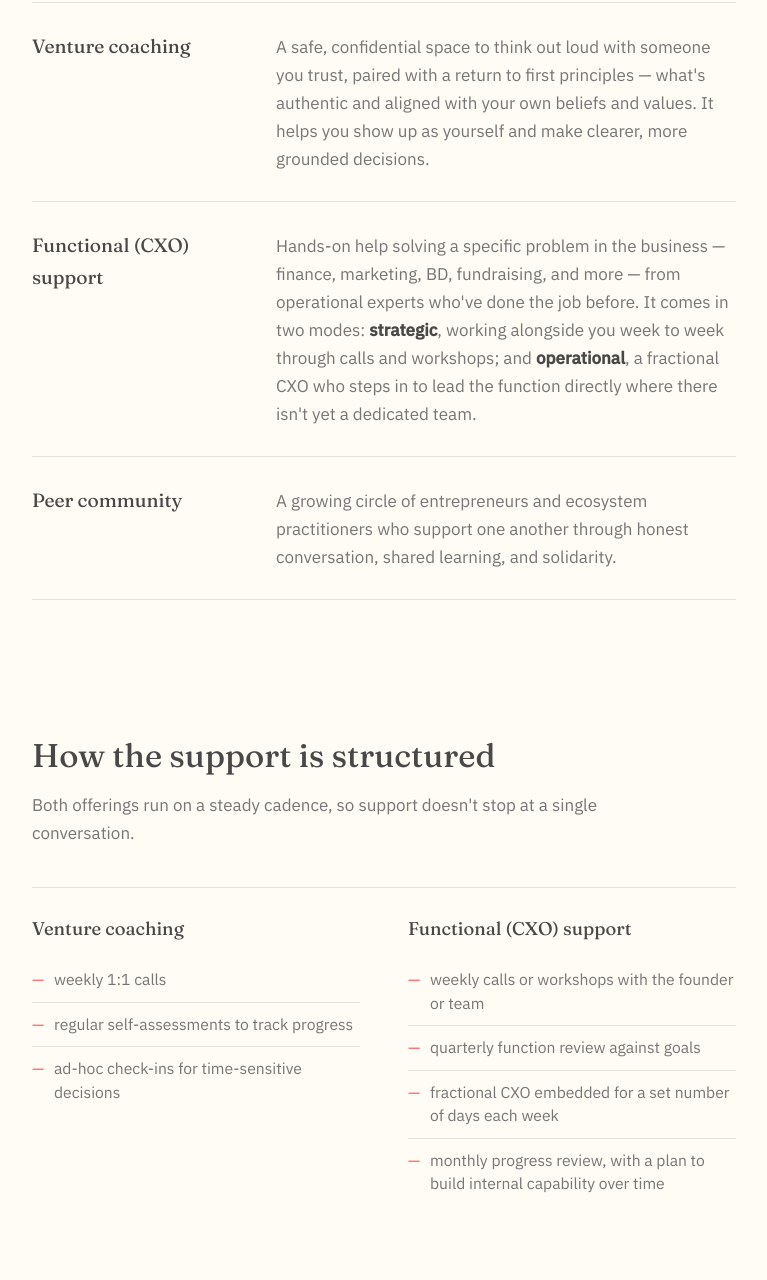
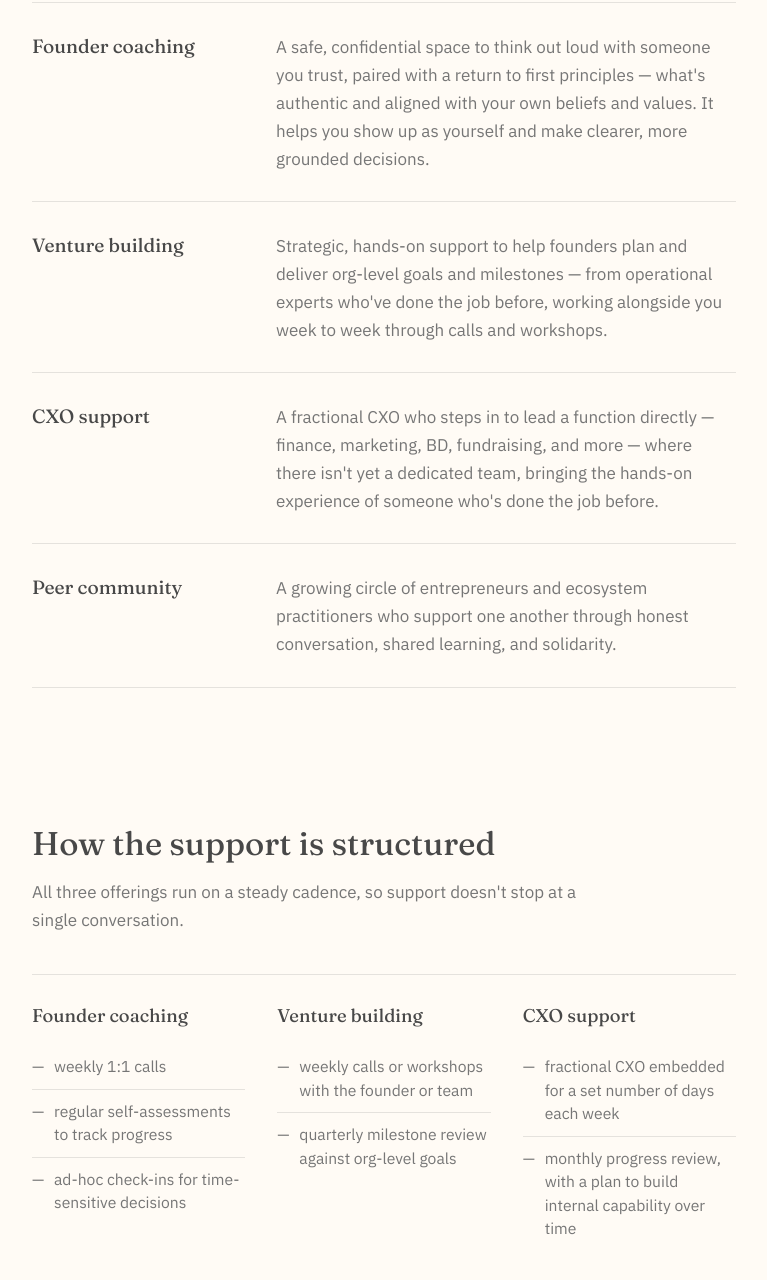
Before and after one commit to shreydeb/founders-first, a plain HTML site: page index.html in a window 1280 px wide. Shown: the part 1103-2383 px from the top of the page, without its empty margins (256-1023 px from the left). Drawn offline with Linux system fonts and the light colour scheme.

Commit message:
Add files via upload

```diff
--- a/index.html
+++ b/index.html
@@ -231,11 +231,11 @@
     content: "—";
     position: absolute;
     left: 0;
-    color: var(--rust);
+    color: var(--charcoal);
   }
 
   @media (min-width: 640px){
-    .structure-grid{ grid-template-columns: 1fr 1fr; gap: 0 48px; }
+    .structure-grid{ grid-template-columns: 1fr 1fr 1fr; gap: 0 32px; }
     .structure-col{ border-bottom: none; }
   }
 
@@ -360,7 +360,7 @@
 <main class="wrap">
 
   <section class="hero">
-    <div class="eyebrow">Venture support for early-stage founders</div>
+    <div class="eyebrow">venture support for early-stage impact founders</div>
     <h1>Building something meaningful is hard work .. you don't have to do it alone.</h1>
     <p class="lede">Founders First provides you a safe space to think out loud, paired with hands-on venture coaching to help you act. We work alongside entrepreneurs at every step — from the big strategic calls to the hard operational days — so you have both a place to be heard and real help getting things done.</p>
   </section>
@@ -376,12 +376,16 @@
     <p class="section-intro">Whether you're navigating growth, fundraising, team challenges, burnout, or the weight of building something meaningful — this is hands-on support, at every step, without pretence.</p>
     <div class="offer-list">
       <div class="offer">
-        <h3>Venture coaching</h3>
+        <h3>Founder coaching</h3>
         <p>A safe, confidential space to think out loud with someone you trust, paired with a return to first principles — what's authentic and aligned with your own beliefs and values. It helps you show up as yourself and make clearer, more grounded decisions.</p>
       </div>
       <div class="offer">
-        <h3>Functional (CXO) support</h3>
-        <p>Hands-on help solving a specific problem in the business — finance, marketing, BD, fundraising, and more — from operational experts who've done the job before. It comes in two modes: <b>strategic</b>, working alongside you week to week through calls and workshops; and <b>operational</b>, a fractional CXO who steps in to lead the function directly where there isn't yet a dedicated team.</p>
+        <h3>Venture building</h3>
+        <p>Strategic, hands-on support to help founders plan and deliver org-level goals and milestones — from operational experts who've done the job before, working alongside you week to week through calls and workshops.</p>
+      </div>
+      <div class="offer">
+        <h3>CXO support</h3>
+        <p>A fractional CXO who steps in to lead a function directly — finance, marketing, BD, fundraising, and more — where there isn't yet a dedicated team, bringing the hands-on experience of someone who's done the job before.</p>
       </div>
       <div class="offer">
         <h3>Peer community</h3>
@@ -392,10 +396,10 @@
 
   <section class="reveal">
     <h2>How the support is structured</h2>
-    <p class="section-intro">Both offerings run on a steady cadence, so support doesn't stop at a single conversation.</p>
+    <p class="section-intro">All three offerings run on a steady cadence, so support doesn't stop at a single conversation.</p>
     <div class="structure-grid">
       <div class="structure-col">
-        <h3>Venture coaching</h3>
+        <h3>Founder coaching</h3>
         <ul class="structure-list">
           <li>weekly 1:1 calls</li>
           <li>regular self-assessments to track progress</li>
@@ -403,10 +407,15 @@
         </ul>
       </div>
       <div class="structure-col">
-        <h3>Functional (CXO) support</h3>
+        <h3>Venture building</h3>
         <ul class="structure-list">
           <li>weekly calls or workshops with the founder or team</li>
-          <li>quarterly function review against goals</li>
+          <li>quarterly milestone review against org-level goals</li>
+        </ul>
+      </div>
+      <div class="structure-col">
+        <h3>CXO support</h3>
+        <ul class="structure-list">
           <li>fractional CXO embedded for a set number of days each week</li>
           <li>monthly progress review, with a plan to build internal capability over time</li>
         </ul>
```
